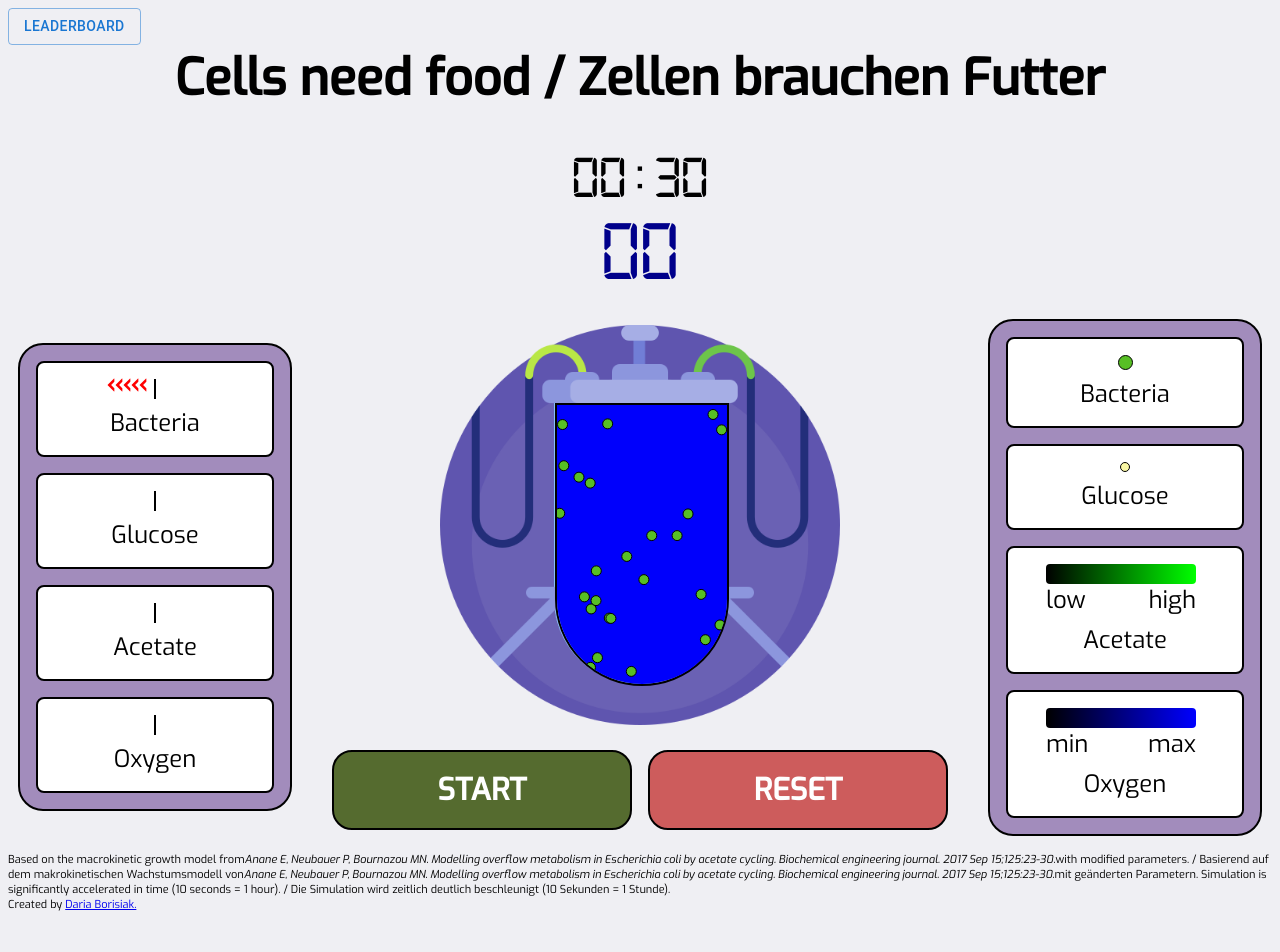
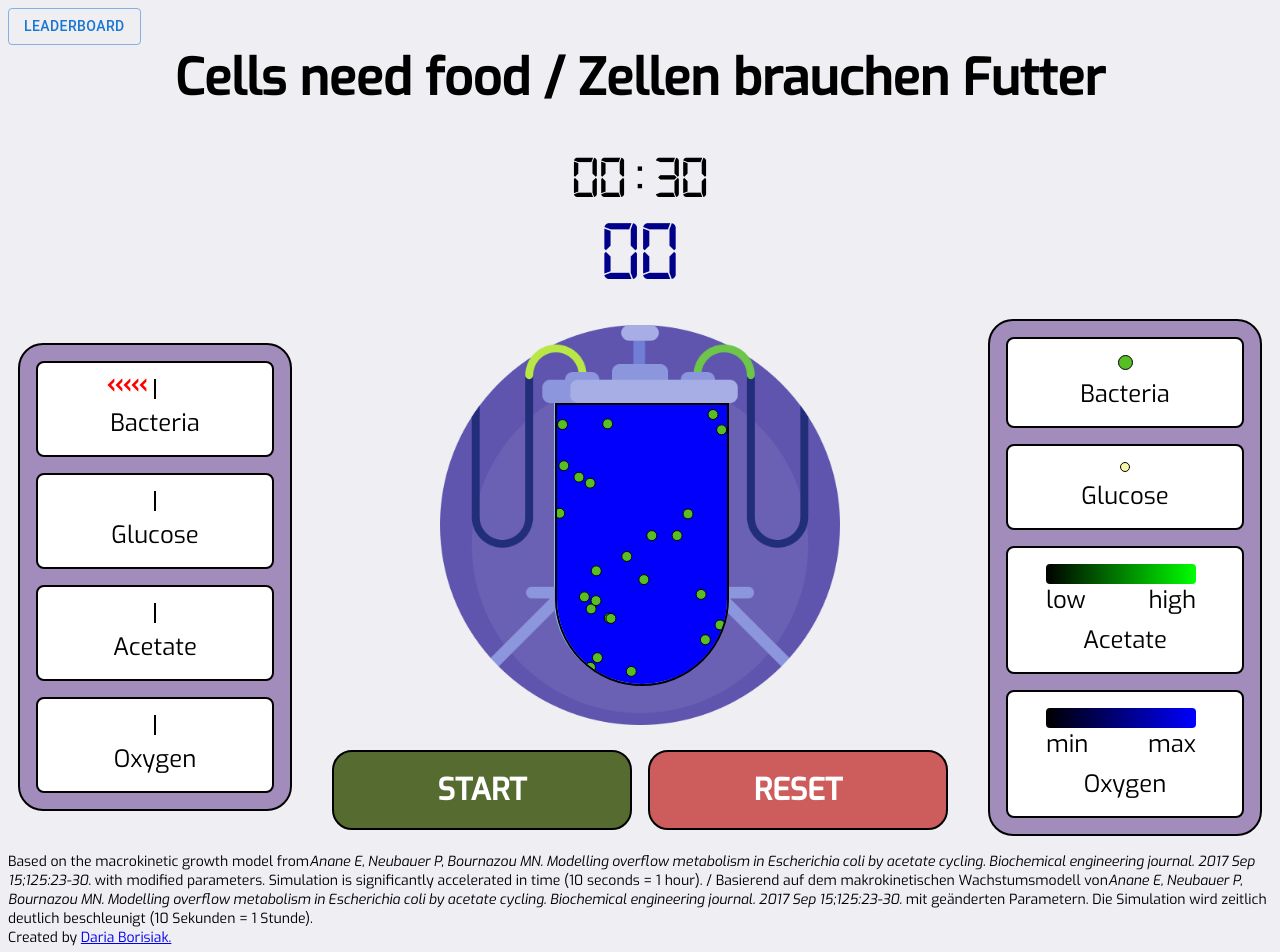
Before and after one commit to fremorie/bacteria, a React app: page / in a window 1280 px wide. Shown: the top 952 px of the page. Before the commit the page ends 920 px from the top, so only its background shows below. Built offline with nearby package versions, Linux system fonts and the light colour scheme.

Commit message:
fix: adjust footer

```diff
--- a/src/components/Footer/index.tsx
+++ b/src/components/Footer/index.tsx
@@ -11,15 +11,17 @@ const Footer = () => {
         Escherichia coli by acetate cycling. Biochemical engineering journal.
         2017 Sep 15;125:23-30.
       </em>
-      with modified parameters. / Basierend auf dem makrokinetischen
+        {' '} with modified parameters. Simulation is significantly accelerated in time
+      (10 seconds = 1 hour).
+        / Basierend auf dem makrokinetischen
         Wachstumsmodell von
         <em>
             Anane E, Neubauer P, Bournazou MN. Modelling overflow metabolism in
             Escherichia coli by acetate cycling. Biochemical engineering journal.
             2017 Sep 15;125:23-30.
         </em>
-      mit geänderten Parametern. Simulation is significantly accelerated in time
-      (10 seconds = 1 hour). / Die Simulation wird zeitlich deutlich
+        {' '}mit geänderten Parametern.
+        Die Simulation wird zeitlich deutlich
       beschleunigt (10 Sekunden = 1 Stunde).
       <br />
       Created by{" "}
--- a/src/components/Footer/styles.tsx
+++ b/src/components/Footer/styles.tsx
@@ -2,5 +2,5 @@ import styled from "styled-components";
 
 export const Footer = styled.footer`
   margin-top: 16px;
-  font-size: 11px;
+  font-size: 14px;
 `;
```
Lines whose indentation alone changed are shown as unchanged.
